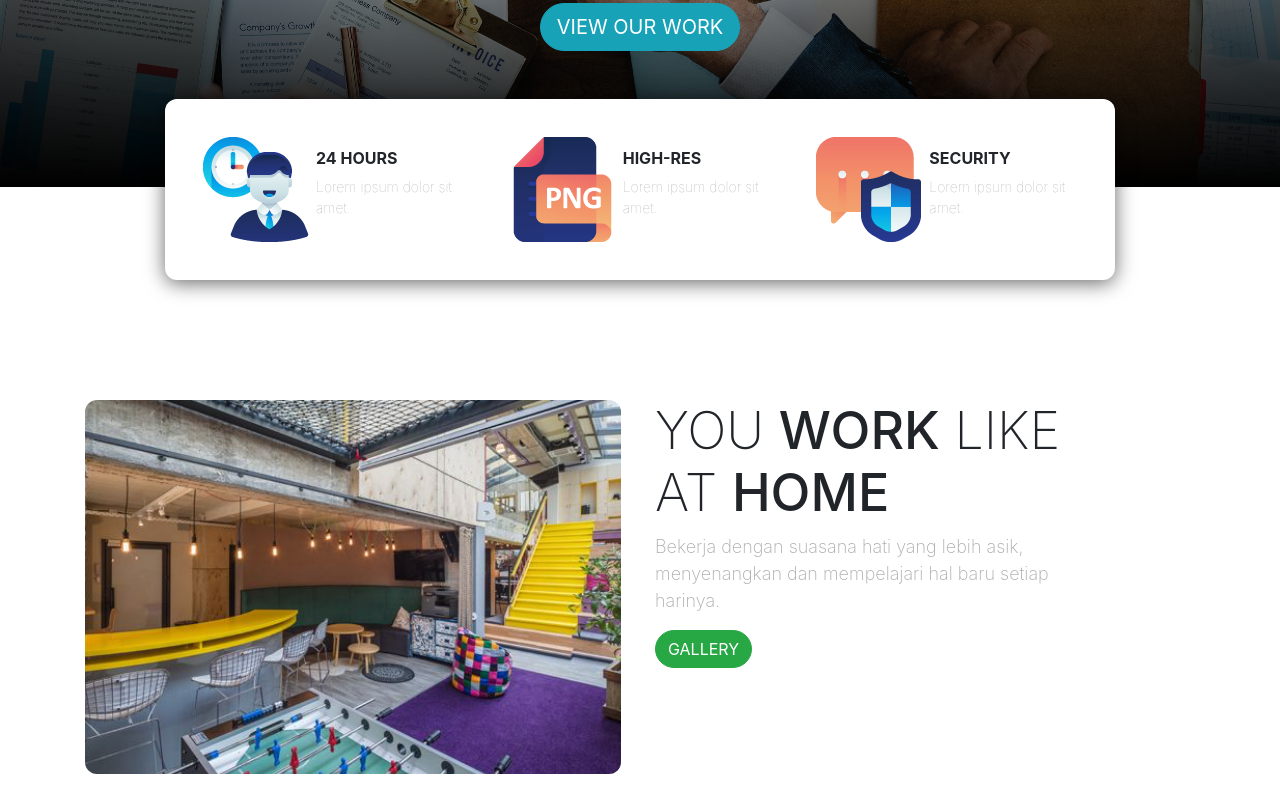
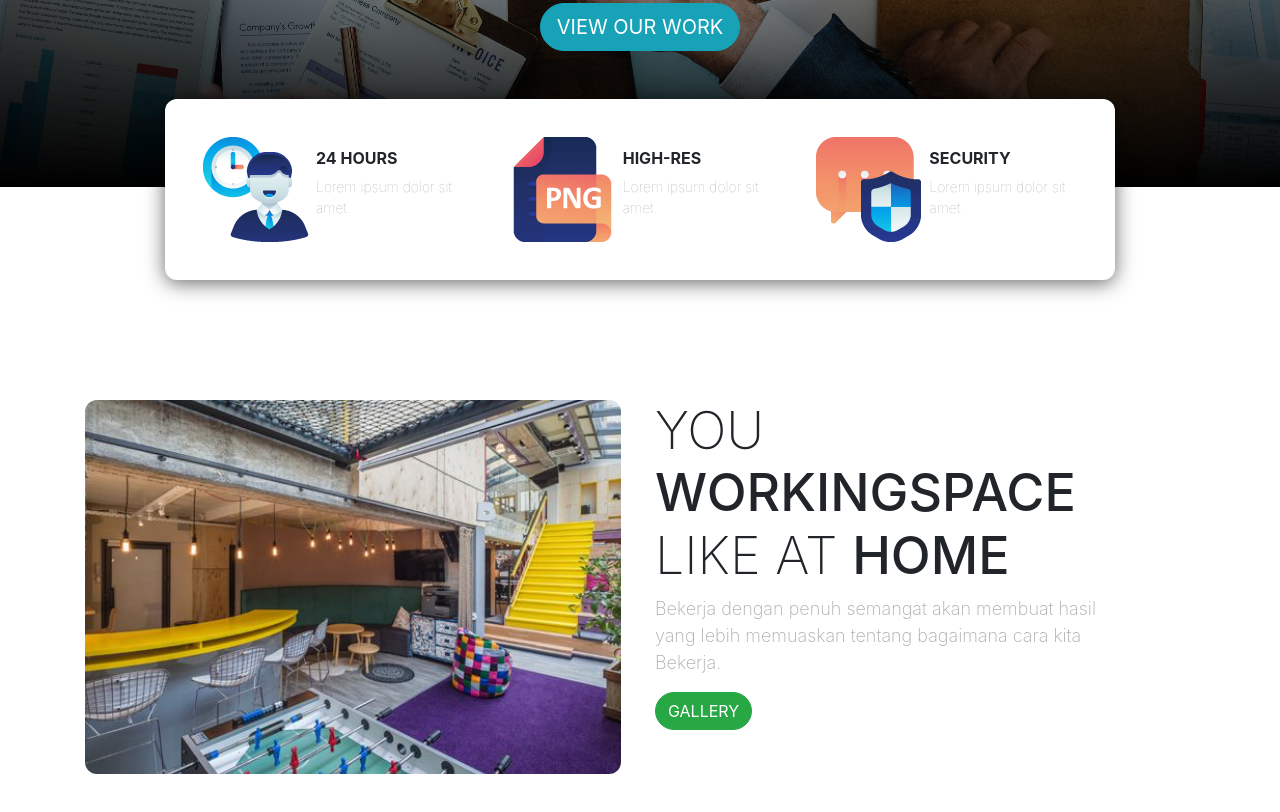
Before and after one commit to adityagus/magang-web, a plain HTML site: page index.html in a window 1280 px wide. Shown: the part 438-1250 px from the top of the page. Drawn offline with nearby package versions, Linux system fonts and the light colour scheme; a web font is replaced by a local one.

Commit message:
mengganti teks pada baris col-5

```diff
--- a/index.html
+++ b/index.html
@@ -85,9 +85,8 @@
         <img src="img/workingspace.png" alt="Working Space" class="img-fluid">
       </div>
       <div class="col-lg-5">
-        <h2>You <span>Work</span> Like at <span>Home</span></h2>
-        <p>Bekerja dengan suasana hati yang lebih asik, menyenangkan
-          dan mempelajari hal baru setiap harinya.</p>
+        <h2>You <span>Workingspace</span> Like at <span>Home</span></h2>
+        <p>Bekerja dengan penuh semangat akan membuat hasil yang lebih memuaskan tentang bagaimana cara kita Bekerja.</p>
         <a href="#" class="btn btn-success tombol">Gallery</a>
       </div>
     </div>
```
